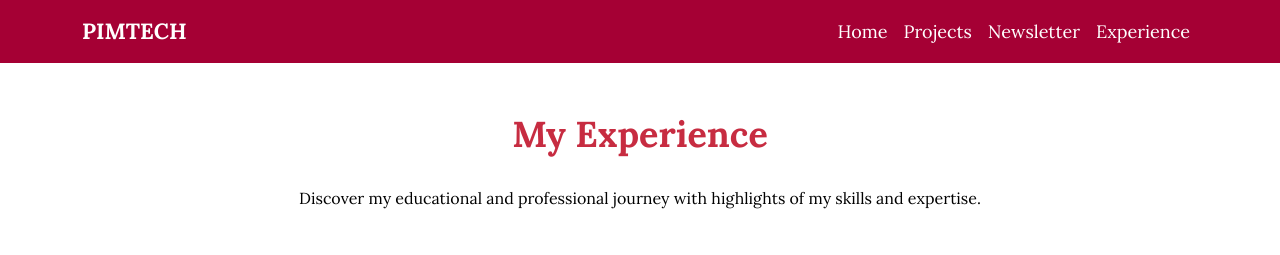
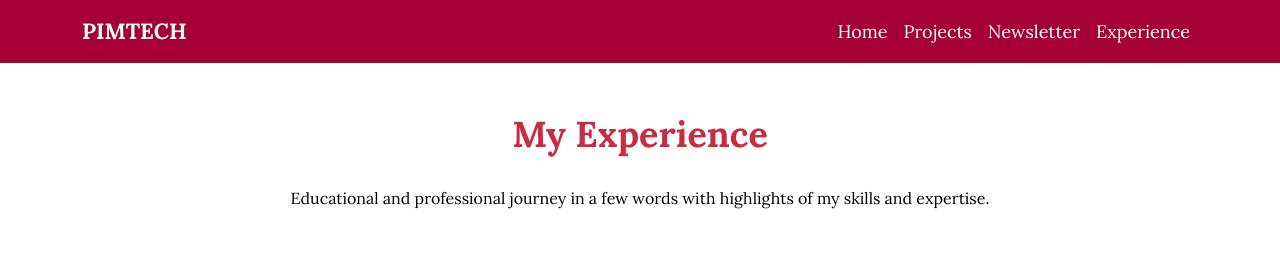
Before and after one commit to PaoloIbanez/PaoloIbanez.github.io, a plain HTML site: page experience.html in a window 1280 px wide. Shown: the top 255 px of the page. Drawn offline with nearby package versions, Linux system fonts and the light colour scheme.

Commit message:
Update experience.html

```diff
--- a/experience.html
+++ b/experience.html
@@ -131,7 +131,7 @@
     <!-- Experience Section -->
     <section class="experience-section container">
         <h2 class="section-title">My Experience</h2>
-        <p class="text-center mb-5">Discover my educational and professional journey with highlights of my skills and expertise.</p>
+        <p class="text-center mb-5">Educational and professional journey in a few words with highlights of my skills and expertise.</p>
 
         <h3>Education</h3>
         <div class="accordion" id="educationAccordion">
```
